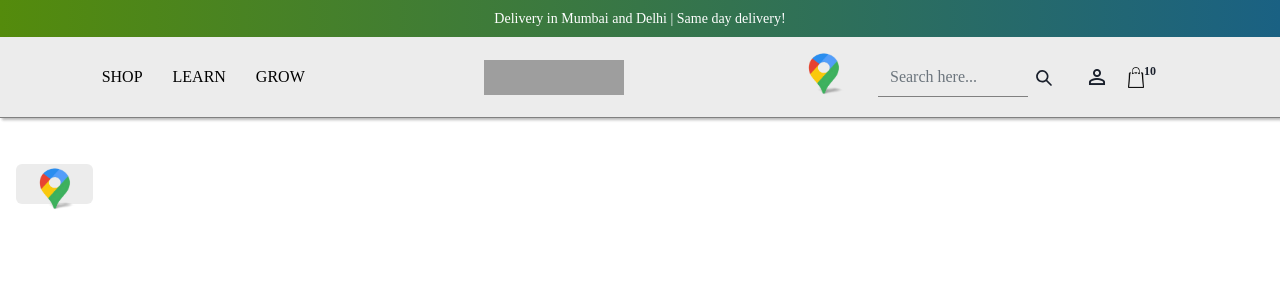
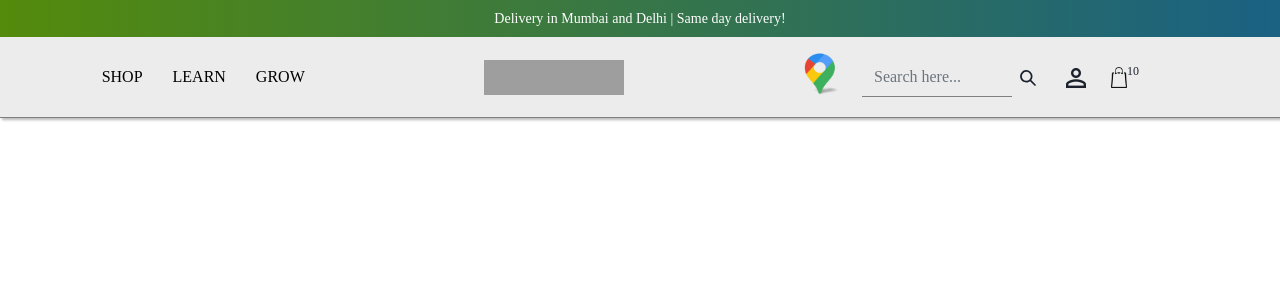
Before and after one commit to surajDongre-16/Kimaye-Clone, a React (Create React App) app: page /Location in a window 1280 px wide. Shown: the top 300 px of the page. Built offline with nearby package versions, Linux system fonts and the light colour scheme; grey boxes are pictures that could not be loaded.

Commit message:
Location Completed

```diff
--- a/src/App.js
+++ b/src/App.js
@@ -9,10 +9,12 @@ import Grow from "./pages/Grow";
 import Location from "./pages/Location";
 import Login from "./pages/Login";
 // import Cart from "./pages/Cart";
-import { useEffect, useState } from "react";
+import { useContext, useEffect, useState } from "react";
 import RotateLoader from "react-spinners/RotateLoader";
 import './App.css';
 import LocRequiredAuth from "./hoc/LocRequiredAuth";
+import LocBtn from "./pages/LocBtn";
+import { LocContext } from "./ContextApi/LocationAuth";
 
 
 
@@ -26,6 +28,10 @@ function App() {
       setLoading(false);
     }, 5000);
   }, []);
+
+
+
+  const {isTry}=useContext(LocContext)
 
   return (
     <div>
@@ -45,10 +51,11 @@ function App() {
           <Navbar />
 
           <Routes>
-            <Route path="/" element={<Shop />} />
-            <Route path="/Learn" element={<Learn />} />
+            <Route path="/" element={ <Shop/>} />
+            <Route path="/Learn" element={<LocRequiredAuth><Learn /></LocRequiredAuth>} />
             <Route path="/Grow" element={<Grow />} />
-            <Route path="/Location" element={<Location />} />
+            <Route path="/LocBtn" element={<LocBtn />} />
+            <Route path="/Location" element={<Location/>}/>
             <Route path="/Login" element={<Login />} />
             {/* <Route path="/Cart" element={<Cart />} /> */}
           </Routes>
--- a/src/ContextApi/LocationAuth.jsx
+++ b/src/ContextApi/LocationAuth.jsx
@@ -1,18 +1,92 @@
-// import { createContext, useState } from "react";
+import React, { createContext, useEffect, useRef, useState } from "react";
+import { useDisclosure } from "@chakra-ui/react";
+import { useLocation, useNavigate } from "react-router-dom";
 
-// export  const LocContext=createContext();
+export const LocContext = createContext();
 
-// export  const LocProvider=({children})=>{
+export const LocProvider = ({ children }) => {
+  const { isOpen, onOpen, onClose } = useDisclosure();
+  const [size, setSize] = useState("2000px");
 
+  const [isTry, setIsTry] = useState(false);
+  const [pin, setPin] = useState("");
+  const ref = useRef();
 
-//     // const navigate=useNavigate();
-//        const [isTry,setIsTry]=useState(false)
+  const navigate = useNavigate();
+  const { state } = useLocation();
 
+  const handleClick = () => {
+    if (!pin) {
+      ref.current.focus();
+    }
 
-//     //    const {state}=useLocation()
-//     //    console.log(state)
+    fetch(`https://api.postalpincode.in/pincode/${pin}`)
+      .then((res) => res.json())
+      .then((data) => {
+        if (data[0].PostOffice[0].Circle == "Delhi") {
+          setIsTry(true);
+          setPin(data[0].PostOffice[0].Circle);
+          window.localStorage.setItem(
+            "Pincode",
+            JSON.stringify(data[0].PostOffice[0].Circle)
+          );
+          console.log(data[0].PostOffice[0].Circle);
+          onClose();
 
+          if (state) {
+            navigate(state.from, { replace: true });
+          } else {
+            navigate("/");
+          }
+        } else if (data[0].PostOffice[0].District == "Mumbai") {
+          setIsTry(true);
+          setPin(data[0].PostOffice[0].District);
+          window.localStorage.setItem(
+            "Pincode",
+            JSON.stringify(data[0].PostOffice[0].District)
+          );
+          console.log(data[0].PostOffice[0].District);
+          onClose();
+          if (state) {
+            navigate(state.from, { replace: true });
+          } else {
+            navigate("/");
+          }
+        } else {
+          setIsTry(false);
+          setPin("");
+          alert(
+            "Sorry! We do not deliver to your Pincode currently.Showing you results for Delhi & Mumbai."
+          );
+          navigate(state.from, { replace: true });
+        }
+      });
+  };
 
+  useEffect(() => {
+    const pinData = window.localStorage.getItem("Pincode");
+    if (pinData !== null) setPin(JSON.parse(pinData));
+    setIsTry(true);
+    console.log(pinData);
+  }, []);
 
-//        return  <LocContext.Provider  value={{isTry,setIsTry}}>{children}</LocContext.Provider>
-// }
+  return (
+    <LocContext.Provider
+      value={{
+        handleClick,
+        isTry,
+        setIsTry,
+        isOpen,
+        onOpen,
+        onClose,
+        size,
+        setSize,
+        pin,
+        setPin,
+        ref,
+      }}
+    >
+      {children}
+    </LocContext.Provider>
+  );
+};
--- a/src/components/Right_box.jsx
+++ b/src/components/Right_box.jsx
@@ -19,6 +19,7 @@ import { SearchIcon } from "@chakra-ui/icons";
 import Bag from "../assests/Bag.png";
 import Loc from "../assests/Loc.png";
 import Location from "../pages/Location";
+import LocBtn from "../pages/LocBtn";
 
 const Right_box = () => {
   const { isOpen, onOpen, onClose } = useDisclosure();
@@ -30,7 +31,7 @@ const Right_box = () => {
         <ul className="ul1">
           <li className="nav-item">
             <div className={navcss.abc}>
-              <Location />
+              <LocBtn />
             </div>
           </li>
         </ul>
@@ -48,7 +49,7 @@ const Right_box = () => {
       </form>
 
       <form className={navcss.btn_wrapper}>
-        <Button
+        <span
           className="btn1"
           ref={btnRef}
           _hover="none"
@@ -56,7 +57,7 @@ const Right_box = () => {
           onClick={onOpen}
         >
           <span className="material-icons bag">person_outline</span>
-        </Button>
+        </span>
         <Drawer
           isOpen={isOpen}
           placement="right"
@@ -81,7 +82,7 @@ const Right_box = () => {
           </DrawerContent>
         </Drawer>
 
-        <Button
+        <span
           className="btn2"
           ref={btnRef}
           _hover="none"
@@ -89,8 +90,8 @@ const Right_box = () => {
           onClick={onOpen}
         >
           <img className={navcss.bag_logo} src={Bag} />
-          <sup>10</sup>
-        </Button>
+
+        </span><sup>10</sup>
         <Drawer
           isOpen={isOpen}
           placement="right"
--- a/src/components/navcss.module.css
+++ b/src/components/navcss.module.css
@@ -74,3 +74,7 @@
   gap: 30px;
   color: black;
 }
+
+sup{
+  margin-left: -20px;
+}
--- a/src/components/navcss_g.css
+++ b/src/components/navcss_g.css
@@ -26,8 +26,8 @@ background-color:rgb(236,236,236) ;
   width: 30px;
   background-color: rgb(236, 236, 236);
   /* border: 1px solid red; */
+  cursor: pointer;
 }
-
 .ul1 {
   list-style-type: none;
 }
@@ -62,7 +62,7 @@ form {
   border: 0;
   width: 150px;
   border-bottom: 1px solid grey;
-  margin-left: -20px;
+  /* margin-left: -20px; */
   background-color: rgb(236, 236, 236);
   border-radius: 0;
   height: 40px;
@@ -81,9 +81,10 @@ form {
 }
 
 .btn2 {
-  width: 50px;
+
   /* border:1px solid green; */
-  margin-left: -20px;
+  /* margin-left: -20px; */
+  cursor:pointer;
 }
 
 .inner_box {
@@ -135,3 +136,10 @@ ul {
   color: green;
   border-bottom: 2px solid rgb(78, 78, 78);
 }
+
+
+.bag{
+  font-size: 30px;
+  margin-top: 8px;
+
+}
--- a/src/hoc/LocRequiredAuth.jsx
+++ b/src/hoc/LocRequiredAuth.jsx
@@ -1,19 +1,22 @@
-// import React, { useContext } from 'react'
-// import { LocContext } from '../ContextApi/LocationAuth'
-// import { Navigate, useLocation } from 'react-router-dom'
+import React, { useContext } from "react";
+import { LocContext } from "../ContextApi/LocationAuth";
+import { Navigate, useLocation, useNavigate } from "react-router-dom";
 
-// const LocRequiredAuth = ({children}) => {
-//     const {isTry}=useContext(LocContext)
-//     const {pathname} =useLocation()
-//     // console.log(location)
+const LocRequiredAuth = ({ children }) => {
+  const { isTry } = useContext(LocContext);
+  const { pathname } = useLocation();
+  // console.log(location)
+  const navigate = useNavigate();
 
+  if (isTry) {
+    return children;
+  } else {
+    return (
+      <div>
+        <Navigate to="/Location" state={{ from: pathname }} replace />
+      </div>
+    );
+  }
+};
 
-//     if(isTry){
-//         return children
-//     }
-//     else{
-//         return <Navigate to="/Location"  state={{from:pathname}} replace/>
-//     }
-// }
-
-// export default LocRequiredAuth
+export default LocRequiredAuth;
--- a/src/index.js
+++ b/src/index.js
@@ -16,9 +16,9 @@ root.render(
     {/* <Provider store={store}> */}
       <ChakraProvider>
         <BrowserRouter>
-
+        <LocProvider>
           <App />
-
+          </LocProvider>
         </BrowserRouter>
       </ChakraProvider>
     {/* </Provider> */}
--- /dev/null
+++ b/src/pages/LocBtn.jsx
@@ -0,0 +1,50 @@
+import React, { useContext } from "react";
+import { LocContext } from "../ContextApi/LocationAuth";
+import Loc from "../assests/Loc.png";
+import Loca from "./Loca.module.css";
+import Location from "../pages/Location";
+
+const LocBtn = () => {
+  const {
+    handleClick,
+    isOpen,
+    onOpen,
+    onClose,
+    size,
+    setSize,
+    pin,
+    setPin,
+    ref,
+  } = useContext(LocContext);
+
+  const handleSizeClick = (newSize) => {
+    setSize(newSize);
+    onOpen();
+  };
+
+  return (
+    <div>
+      <span
+        className={Loca.btn}
+        onClick={() => handleSizeClick(size)}
+        key={size}
+        m={4}
+        _hover="none"
+        bg="rgb(236,236,236)"
+      >
+        {
+          <div>
+            <img className={Loca.loc_logo} src={Loc} />
+            <sub>
+              <b>{pin}</b>
+            </sub>
+          </div>
+        }
+      </span>
+
+      <Location />
+    </div>
+  );
+};
+
+export default LocBtn;
--- a/src/pages/Loca.module.css
+++ b/src/pages/Loca.module.css
@@ -1,9 +1,10 @@
 
-
-.btn:focus{
-    /* border: 1px solid red; */
+.btn{
+   border:0;
+   cursor: pointer;
 
 }
+
 
 
 .shopping{
@@ -24,7 +25,7 @@
 }
 
 .pin{
-    width:50%;
+    width:53%;
     height: 40px;
     padding-left: 15px;
     margin-left: 25%;
--- a/src/pages/Location.jsx
+++ b/src/pages/Location.jsx
@@ -1,4 +1,4 @@
-import React, { useEffect, useRef, useState } from "react";
+import React, { useContext, useEffect, useRef, useState } from "react";
 import {
   Modal,
   ModalOverlay,
@@ -13,90 +13,24 @@ import {
 import Loc from "../assests/Loc.png";
 import Loca from "./Loca.module.css";
 import { useNavigate } from "react-router-dom";
-
-
-
+import { LocContext } from "../ContextApi/LocationAuth";
 
 const Location = () => {
-  const { isOpen, onOpen, onClose } = useDisclosure();
-  const [size, setSize] = useState("2000px");
-
-  const handleSizeClick = (newSize) => {
-    setSize(newSize);
-    onOpen();
-  };
-
-  const [pin, setPin] = useState("");
-  const [sendPin,setSendPin]=useState([])
-
-  const navigate=useNavigate()
-
-
-  const ref = useRef();
-
-  const handleClick = () => {
-    if (!pin) {
-      ref.current.focus();
-    }
-
-    fetch(`https://api.postalpincode.in/pincode/${pin}`)
-      .then((res) => res.json())
-      .then((data) => {
-
-
-        if (data[0].PostOffice[0].Circle == "Delhi"){
-          setPin(data[0].PostOffice[0].Circle);
-          window.localStorage.setItem("Pincode",JSON.stringify(data[0].PostOffice[0].Circle))
-          console.log(data[0].PostOffice[0].Circle);
-          onClose()
-
-        } else if (data[0].PostOffice[0].District == "Mumbai"  ) {
-          setPin(data[0].PostOffice[0].District);
-          window.localStorage.setItem("Pincode",JSON.stringify(data[0].PostOffice[0].District))
-          console.log(data[0].PostOffice[0].District);
-          onClose()
-        }
-
-         else {
-          setPin("");
-          alert("Sorry! We do not deliver to your Pincode currently.Showing you results for Delhi & Mumbai.");
-        }
-      });
-
-
-  };
-
-
-  useEffect(()=>{
-
-     const pinData=window.localStorage.getItem("Pincode")
-     if ( pinData !==null ) setPin(JSON.parse(pinData));
-     console.log(pinData)
-  },[])
-
-
-
+  const {
+    handleClick,
+    isOpen,
+    onOpen,
+    onClose,
+    size,
+    setSize,
+    pin,
+    setPin,
+    ref,
+    isTry,
+  } = useContext(LocContext);
 
   return (
     <div>
-      <Button
-        className={Loca.btn}
-        onClick={() => handleSizeClick(size)}
-        key={size}
-        m={4}
-        _hover="none"
-        bg="rgb(236,236,236)"
-      >
-        {
-          <div>
-            <img className={Loca.loc_logo} src={Loc} />
-            <sub>
-              <b>{ pin}</b>
-            </sub>
-          </div>
-        }
-      </Button>
-
       <Modal closeOnOverlayClick={false} isOpen={isOpen} onClose={onClose}>
         <ModalOverlay />
         <ModalContent className={Loca.modal}>
@@ -117,7 +51,6 @@ const Location = () => {
               placeholder="Enter Pincode..."
               maxLength={6}
               onChange={(e) => setPin(e.target.value)}
-
             />
           </div>
 
@@ -129,10 +62,8 @@ const Location = () => {
               colorScheme="blue"
               className={Loca.btn1}
               onClick={handleClick}
-
             >
               Done
-
             </Button>
           </ModalFooter>
         </ModalContent>
```
Also changed, not shown: src/components/Category.jsx (+6 -1 lines), src/pages/Shop.jsx (+8 -4 lines).
